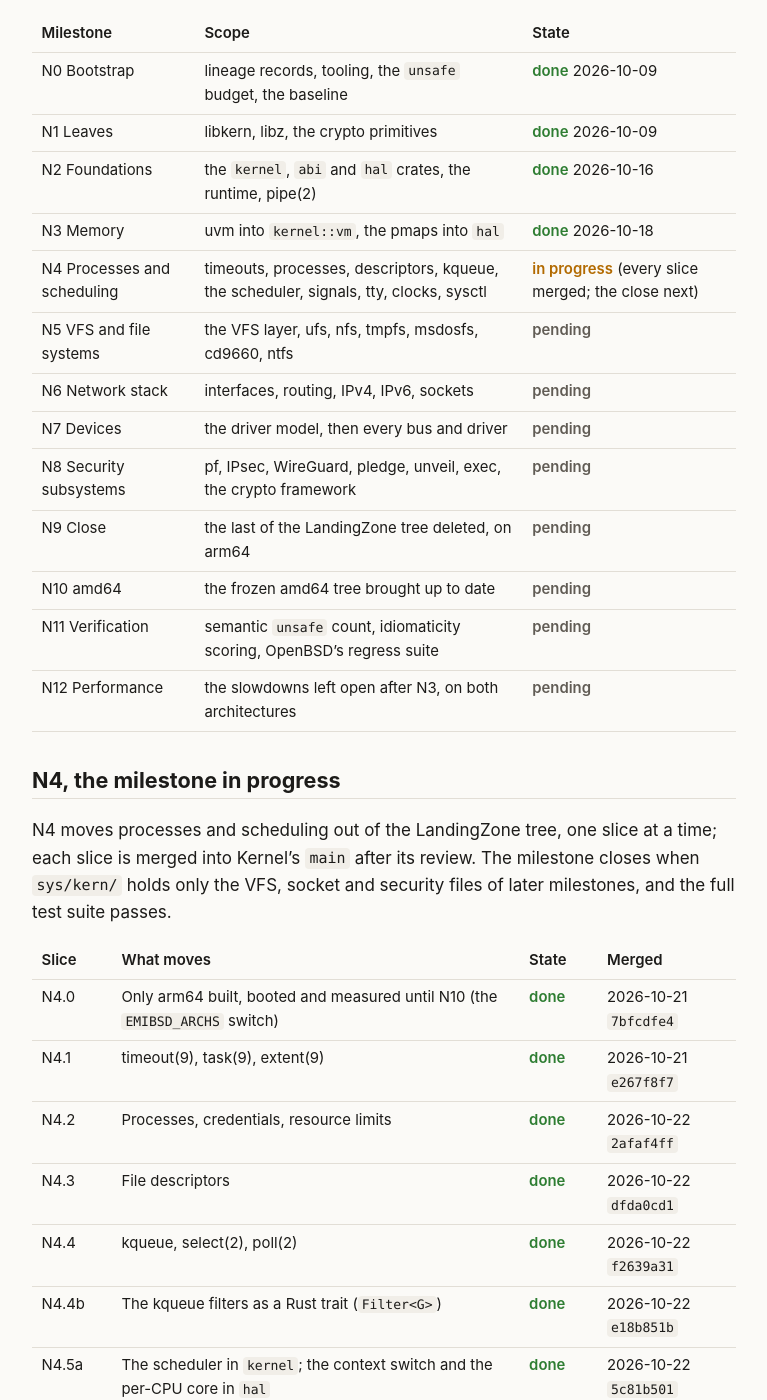
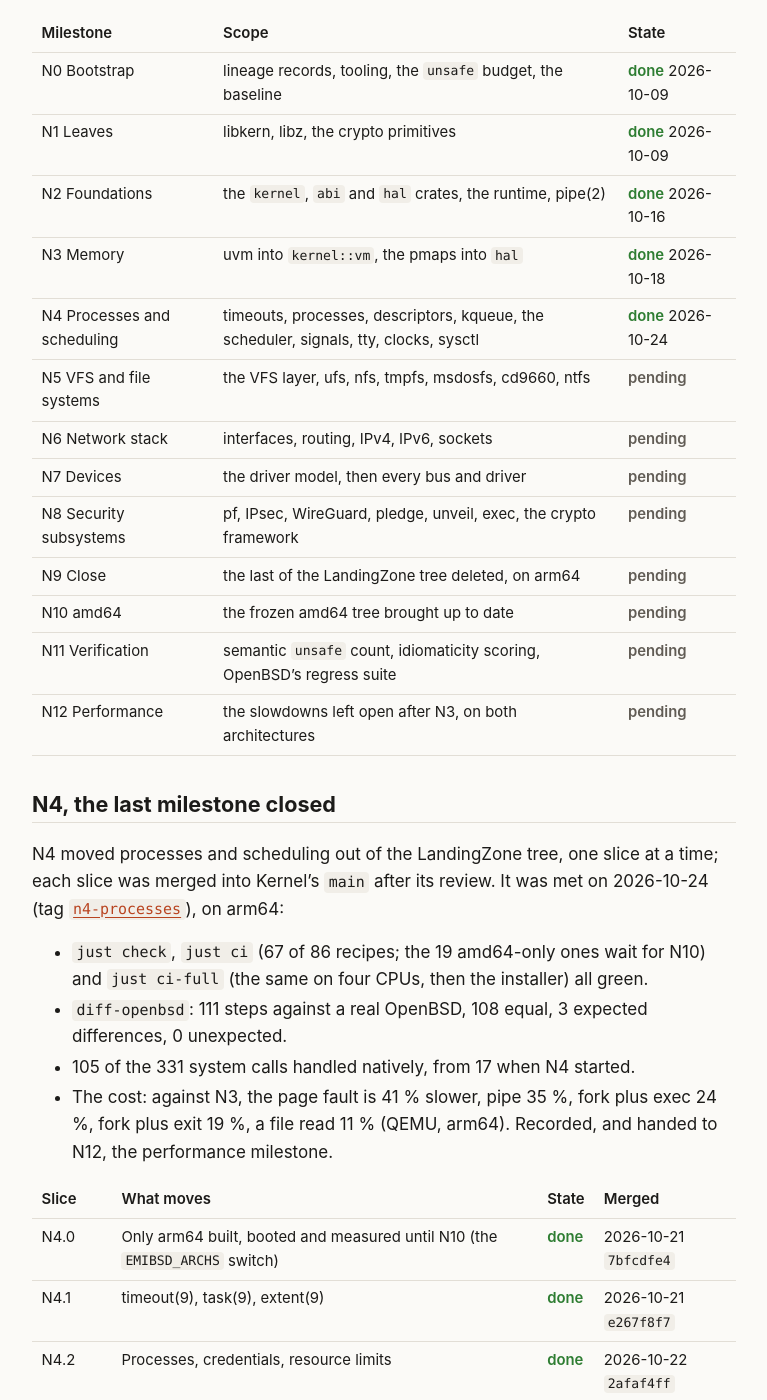
Before and after one commit to EmiBSD/Portal, a Jekyll site: the page built from status.md, in a window 1280 px wide and 1400 px high, scrolled down 819 px. Shown: the whole window, without its empty margins (256-1023 px from the left). Built offline with Jekyll 4.4.1, drawn with Linux system fonts in a browser that asks for light colours; some of the changed text lies outside the part shown.

Commit message:
site: N4 met; a news entry for it
N4, processes and scheduling, closed on 2026-10-24 (Kernel 2d779661, tag n4-processes). The
Status page marks it done and keeps its slice table under the last milestone closed, with
the close's results from the tag: just check, ci (67 of 86, amd64 skipped by decision 44)
and ci-full green; diff-openbsd 111 steps, 0 unexpected; 105 native system calls (17 at
N4's start); and the cost against N3 (page fault +41 %, pipe +35 %, fork+exec +24 %,
fork+exit +19 %, file read +11 %), handed to N12. The home page says N0 to N4 are met and
N5 is next.

Co-Authored-By: Claude Opus 5.5 <noreply@anthropic.com>

```diff
--- a/status.md
+++ b/status.md
@@ -11,7 +11,7 @@ N10. There is no release.
 The goal is a kernel with no `unsafe`: today the `kernel` and `abi` crates hold **0**, the
 hardware layer `hal` holds 184 (each with a written proof), and the ported LandingZone tree,
 `bsd`, still holds 9,490, falling as each subsystem moves out. Figures from the
-[Kernel]({{ site.repo }}) repository at commit `b38843cf` (2026-10-23); the
+[Kernel]({{ site.repo }}) repository at commit `2d779661` (2026-10-24), the close of N4; the
 [numbers per crate](#the-crates-today) are at the end of the page.
 
 ## What already works
@@ -35,7 +35,7 @@ Each line is checked by a scripted QEMU boot, the smoke tests, at every mileston
 | N1 Leaves | libkern, libz, the crypto primitives | <span class="state state-done">done</span> 2026-10-09 |
 | N2 Foundations | the `kernel`, `abi` and `hal` crates, the runtime, pipe(2) | <span class="state state-done">done</span> 2026-10-16 |
 | N3 Memory | uvm into `kernel::vm`, the pmaps into `hal` | <span class="state state-done">done</span> 2026-10-18 |
-| N4 Processes and scheduling | timeouts, processes, descriptors, kqueue, the scheduler, signals, tty, clocks, sysctl | <span class="state state-wip">in progress</span> (every slice merged; the close next) |
+| N4 Processes and scheduling | timeouts, processes, descriptors, kqueue, the scheduler, signals, tty, clocks, sysctl | <span class="state state-done">done</span> 2026-10-24 |
 | N5 VFS and file systems | the VFS layer, ufs, nfs, tmpfs, msdosfs, cd9660, ntfs | <span class="state state-todo">pending</span> |
 | N6 Network stack | interfaces, routing, IPv4, IPv6, sockets | <span class="state state-todo">pending</span> |
 | N7 Devices | the driver model, then every bus and driver | <span class="state state-todo">pending</span> |
@@ -45,11 +45,20 @@ Each line is checked by a scripted QEMU boot, the smoke tests, at every mileston
 | N11 Verification | semantic `unsafe` count, idiomaticity scoring, OpenBSD's regress suite | <span class="state state-todo">pending</span> |
 | N12 Performance | the slowdowns left open after N3, on both architectures | <span class="state state-todo">pending</span> |
 
-## N4, the milestone in progress
+## N4, the last milestone closed
 
-N4 moves processes and scheduling out of the LandingZone tree, one slice at a time; each slice
-is merged into Kernel's `main` after its review. The milestone closes when `sys/kern/` holds only
-the VFS, socket and security files of later milestones, and the full test suite passes.
+N4 moved processes and scheduling out of the LandingZone tree, one slice at a time; each slice
+was merged into Kernel's `main` after its review. It was met on 2026-10-24 (tag
+[`n4-processes`]({{ site.repo }}/releases/tag/n4-processes)), on arm64:
+
+- `just check`, `just ci` (67 of 86 recipes; the 19 amd64-only ones wait for N10) and
+  `just ci-full` (the same on four CPUs, then the installer) all green.
+- `diff-openbsd`: 111 steps against a real OpenBSD, 108 equal, 3 expected differences,
+  0 unexpected.
+- 105 of the 331 system calls handled natively, from 17 when N4 started.
+- The cost: against N3, the page fault is 41 % slower, pipe 35 %, fork plus exec 24 %, fork
+  plus exit 19 %, a file read 11 % (QEMU, arm64). Recorded, and handed to N12, the
+  performance milestone.
 
 | Slice | What moves | State | Merged |
 |---|---|---|---|
@@ -70,15 +79,15 @@ the VFS, socket and security files of later milestones, and the full test suite
 | a6 | The time system calls and reboot(2) handled natively | <span class="state state-done">done</span> | 2026-10-23 `480c82e1` |
 | N4.8b | Traps, the system-call entry, copyin/copyout (arm64); a security-reviewed area | <span class="state state-done">done</span> | 2026-10-23 `d58ce5c6` |
 | N4.8d | Kernel page-table isolation (KPTI) for arm64 | <span class="state state-done">done</span> | 2026-10-23 `b38843cf` |
-| Close | `just check`, `just ci`, `just ci-full` and `diff-openbsd` green; the tag `n4-processes` | <span class="state state-todo">pending</span> |  |
+| Close | `just check`, `just ci`, `just ci-full` and `diff-openbsd` green; the tag `n4-processes` | <span class="state state-done">done</span> | 2026-10-24 `2d779661` |
 
 Some moved parts still leave a thinner file in `bsd` that connects the code not yet moved to the
-new one; it goes when its last caller moves. Later milestones are listed above; each gets a
-table like this one when it starts.
+new one; it goes when its last caller moves. N5, VFS and file systems, is next; its table
+replaces this one when it starts.
 
 ## The crates today
 
-Files and `unsafe` counts printed by `cargo xtask unsafe-report` at `b38843cf`.
+Files and `unsafe` counts printed by `cargo xtask unsafe-report` at `2d779661`.
 
 | Crate | Files | `unsafe` | Note |
 |---|---:|---:|---|
```
Also changed, not shown: index.md (+2 -2 lines), news/_posts/2026-10-24-n4-met.md (added, +27 -0 lines).
